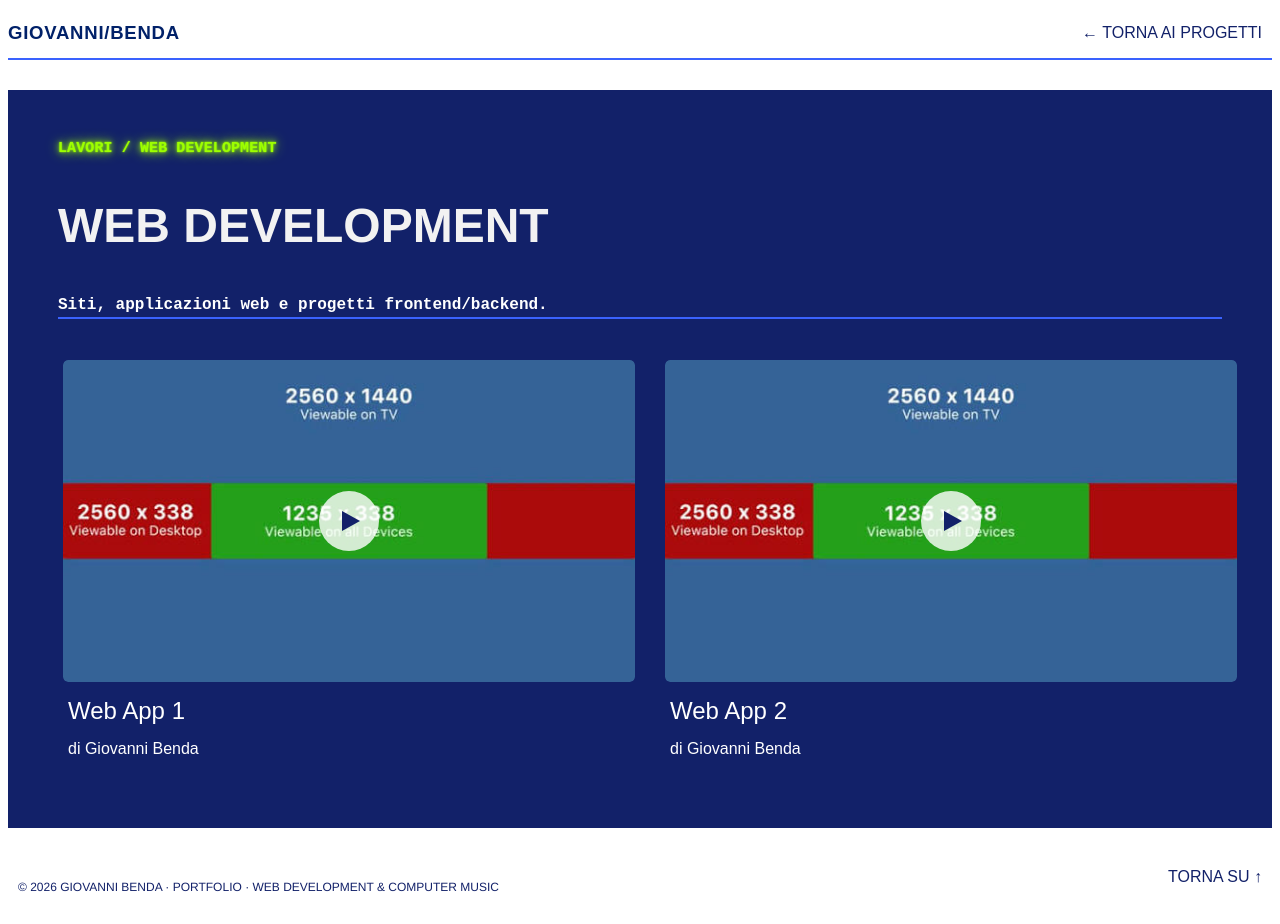
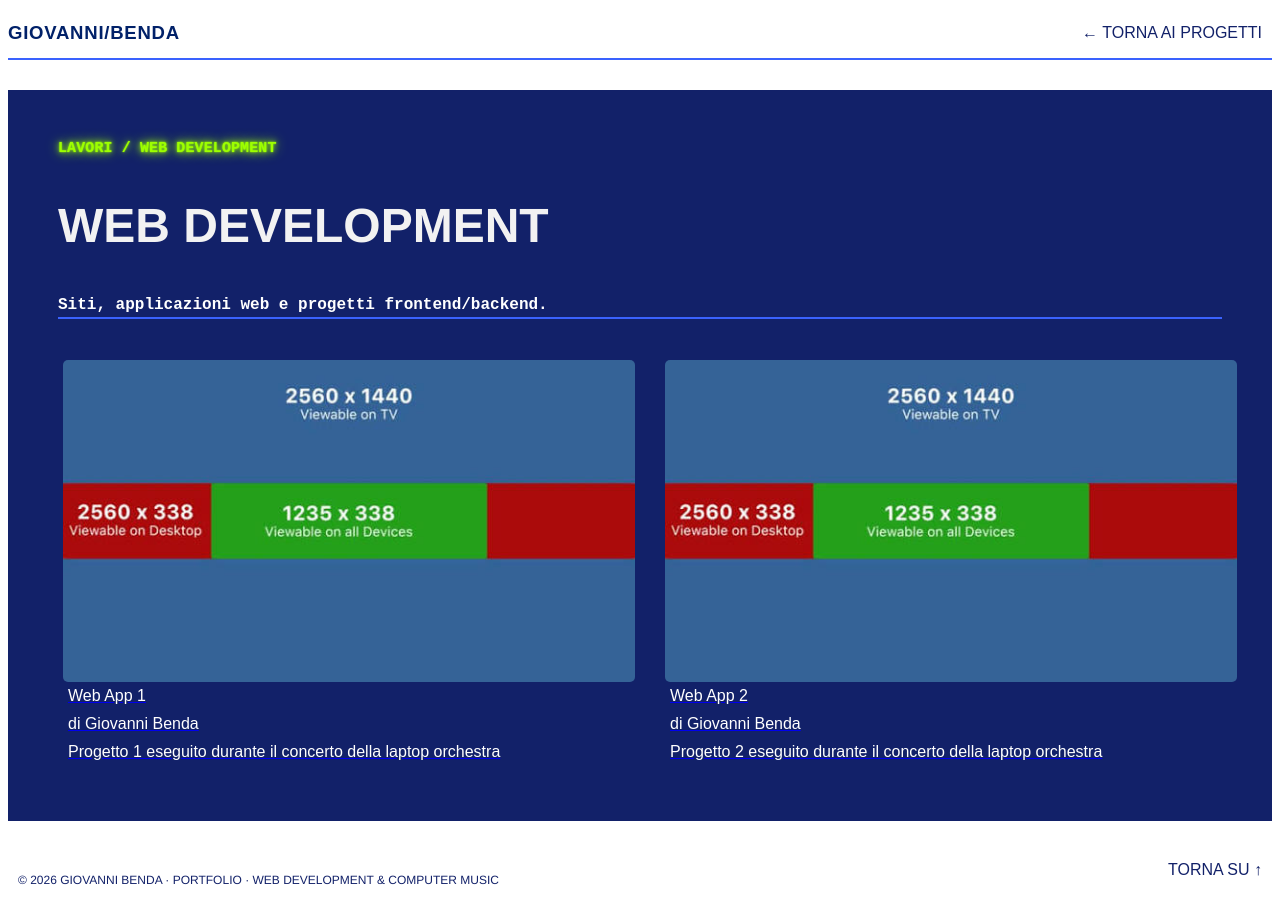
Before and after one commit to giovannibenda/portfolio, a Jekyll site: the page built from web-development.html, in a window 1280 px wide and 924 px high. Built offline with Jekyll 4.4.1, drawn with Linux system fonts in a browser that asks for light colours; some web fonts are replaced.

Commit message:
creazione articoli

```diff
--- a/assets/css/style.css
+++ b/assets/css/style.css
@@ -489,6 +489,48 @@ header, .binary-signal-strip, .hero, .section {
     color: black;
     font-family: 'Doto', sans-serif;
     padding: 5px;
+}
+.article_cards {
+    display: grid;
+    grid-template-columns: 50% 50%;
+    gap: 20px;
+    justify-content: space-around;
+}
+.article_card {
+    display: grid;
+    grid-template-columns: auto;
+    grid-template-rows: auto;
+    border: 5px solid transparent;
+    border-radius: 5px;
+    transition: transform .25s ease;
+    transform-origin: center;
+    cursor: pointer;
+}
+.article_card_image {
+    width: 100%;
+    aspect-ratio: 16 / 9;
+    border-radius: 5px;
+    overflow: hidden;
+    z-index: 0;
+}
+.article_card_info {
+    width: 100%;
+    display: grid;
+    grid-template-columns: auto;
+    grid-template-rows: auto auto auto;
+    gap: 10px;
+    text-align: left;
+    color: white;
+    background-color: transparent;
+    font-family: 'Doto', sans-serif;
+    padding: 5px;
+    z-index: 1;
+}
+.article_grid {
+    display: grid;
+    grid-template-columns: auto auto;
+    gap: 20px;
+    padding: 50px;
 }
 .video_cards {
     display: grid;
--- a/assets/js/data.js
+++ b/assets/js/data.js
@@ -1,4 +1,7 @@
 let trackList = [];
+let trackIndex;
+let trackPath;
+let track;
 
 async function loadTrackList() {
     const response = await fetch("assets/data/videosDB.json");
--- a/assets/js/list.js
+++ b/assets/js/list.js
@@ -1,50 +1,39 @@
-function createVideoCard(track) {
+function createArticleCard(track) {
 
-    let video_cards = document.getElementById("video_cards");
-    let card = document.createElement("div");
-    card.className = "video_card";
-
-    card.addEventListener("click", () => openPlayer(track));
+    let article_cards = document.getElementById("article_cards");
+    let card = document.createElement("a");
+    card.className = "article_card";
+    card.setAttribute("data-track-id", track.id);
+    card.setAttribute("href", "article.html?" + track.title);
+    card.setAttribute("onclick", "setTrackID(" + track.id + ")");
 
     card.innerHTML = `
-        <div class="video_card_preview">
-            <div class="video_card_overlay">
-                <img src="${track.image ? track.image : 'assets/default-thumbnail.jpg'}" alt="${track.title}" class="video_thumbnail">
-                <div class="play_button"></div>
-            </div>
-            <div class="video_card_info">
-                <div class="video_card_title">${track.title}</div>
-                <div class="video_card_author">di ${track.author}</div>
-            </div>
+        <img src="${track.image ? track.image : 'assets/images/video_cover.jpg'}" alt="${track.title}" class="article_card_image">
+        <div class="article_card_info">
+            <div class="article_card_title">${track.title}</div>
+            <div class="article_card_author">di ${track.author}</div>
+            <div class="article_card_description">${track.description}</div>
         </div>
     `;
 
-    video_cards.appendChild(card);
+    article_cards.appendChild(card);
 }
 
-function renderVideoCards() {
+function renderArticleCards() {
     trackList.forEach((track) => {
         if (track.genre == localStorage.getItem("selectedCategory")) {
-            createVideoCard(track);
+            createArticleCard(track);
         }
     })
 }
 
-function openPlayer(track) {
-    localStorage.setItem("trackIndex", track.id);
-    createVideo();
-    document.getElementById("popup_video_overlay").classList.add("active");
+function setTrackID(element) {
+    localStorage.setItem("trackIndex", element);
 }
 
-function closePlayer() {
-    stopVideo();
-    document.getElementById("popup_video_overlay").classList.remove("active");
-    localStorage.removeItem('trackIndex');
+async function initList() {
+    await loadTrackList();
+    renderArticleCards();
 }
 
-async function main() {
-    await loadTrackList();
-    renderVideoCards();
-}
-
-window.addEventListener("DOMContentLoaded", main);
+window.addEventListener("DOMContentLoaded", initList);
--- a/assets/js/player.js
+++ b/assets/js/player.js
@@ -1,9 +1,3 @@
-// player.js — pagina del player singolo (player.html)
-// Richiede data.js incluso PRIMA di questo file (fornisce trackList e loadTrackList)
-
-let trackIndex;
-let trackPath;
-let track;
 let video;
 let videoPlayerCard = document.getElementById("video_player_card");
 let videoPlayerFunctions = document.getElementById("video_functions");
@@ -248,7 +242,16 @@ function toggleFullscreen() {
     })
 }
 
-// Aggiornamento immediato quando l'utente muove gli slider (oltre al polling durante la riproduzione)
+function openPlayer() {
+    createVideo();
+    document.getElementById("popup_video_overlay").classList.add("active");
+}
+
+function closePlayer() {
+    stopVideo();
+    document.getElementById("popup_video_overlay").classList.remove("active");
+}
+
 volumeSlider.addEventListener("input", setVolume);
 volumeIcon.addEventListener("click", () => {
     if (video.volume == 0) {
@@ -269,13 +272,8 @@ settingsIcon.addEventListener("click", () => {
 })
 speedSlider.addEventListener("input", () => setSpeed(speedSlider.value));
 
-// --- Inizializzazione pagina player ---
 async function initPlayer() {
     await loadTrackList();
-
-    trackIndex = localStorage.getItem("trackIndex") || 0;
-    trackPath = trackList[trackIndex].path;
-    track = trackList[trackIndex]
 
     createVideo();
     videoInfo();
--- a/web-development.html
+++ b/web-development.html
@@ -10,68 +10,11 @@ backlink: progetti
         <h2>WEB DEVELOPMENT</h2>
         <p>Siti, applicazioni web e progetti frontend/backend.</p>
     </div>
-    <div id="video_cards" class="video_cards">
-        <!-- Video cards will be dynamically generated here -->
-    </div>
-</div>
-<div id="popup_video_overlay" class="popup_video_overlay">
-    <div id="video_player_card" class="video_player_card">
-        <button class="close-popup-btn" onclick="closePlayer()">&times;</button>
-        <div class="video_player">
-            <div id="video_container" class="video_container"></div>
-            <div id="video_functions" class="video_functions">
-                <div class="timeline">
-                    <input type="range" min="1" max="100" value="0" id="timeline" class="video_timeline" onclick="setTimeline()">
-                </div>
-                <div class="video_settings">
-                    <button id="playpause_video" class="button_player" onclick="playpauseVideo()"></button>
-                    <div class="video_duration">
-                        <div id="initial_video" class="initial_video">00:00</div>
-                        <div id="slash" class="slash"> / </div>
-                        <div id="duration_video" class="duration_video">00:00</div>
-                    </div>
-                    <div id="volume_container" class="volume_container">
-                        <i id="volume_icon" class="bi bi-volume-up-fill"></i>
-                        <input type="range" min="0" max="100" value="50" id="volumeSlider" class="volumeSlider">
-                    </div>
-                    <div class=""></div>
-                    <button id="settings_button" class="settings_button">
-                        <i id="settings_icon" class="bi bi-sliders2-vertical"></i>
-                        <div class="settings_container">
-                            <div id="autoplay_speed_container" class="autoplay_speed_container">
-                                <div class="speed_container">
-                                    <p id="speed">1x</p>
-                                    <div class="speed_slider">
-                                        <div>Speed</div>
-                                        <input type="range" min="0" max="5" value="2" id="speedSlider" class="speedSlider">
-                                    </div>
-                                </div>
-                                <div class="autoplay_box">
-                                    <div>
-                                        <div>Autoplay</div>
-                                        <input type="checkbox" value="on" checked="true" id="autoPlay" onclick="autoPlay()" class="autoplayBox">
-                                    </div>
-                                </div>
-                            </div>
-                        </div>
-                    </button>
-                    <button id="fullscreen_button" class="" onclick="toggleFullscreen()">
-                        <i class="bi bi-fullscreen"></i>
-                    </button>
-                </div>
-            </div>
-        </div>
-        <div id="video_info" class="video_info">
-            <div id="video_title"></div>
-            <div id="video_author"></div>
-            <div id="video_description"></div>
-        </div>
-    </div>
+    <div id="article_cards" class="article_cards"></div>
 </div>
 <script>
     localStorage.setItem('selectedCategory', 'web-development');
 </script>
 <script src="assets/js/data.js"></script>
 <script src="assets/js/list.js"></script>
-<script src="assets/js/player.js"></script>
 {% include footer.html %}
```
Also changed, not shown: article.html (added, +18 -0 lines), assets/js/article.js (added, +82 -0 lines).
